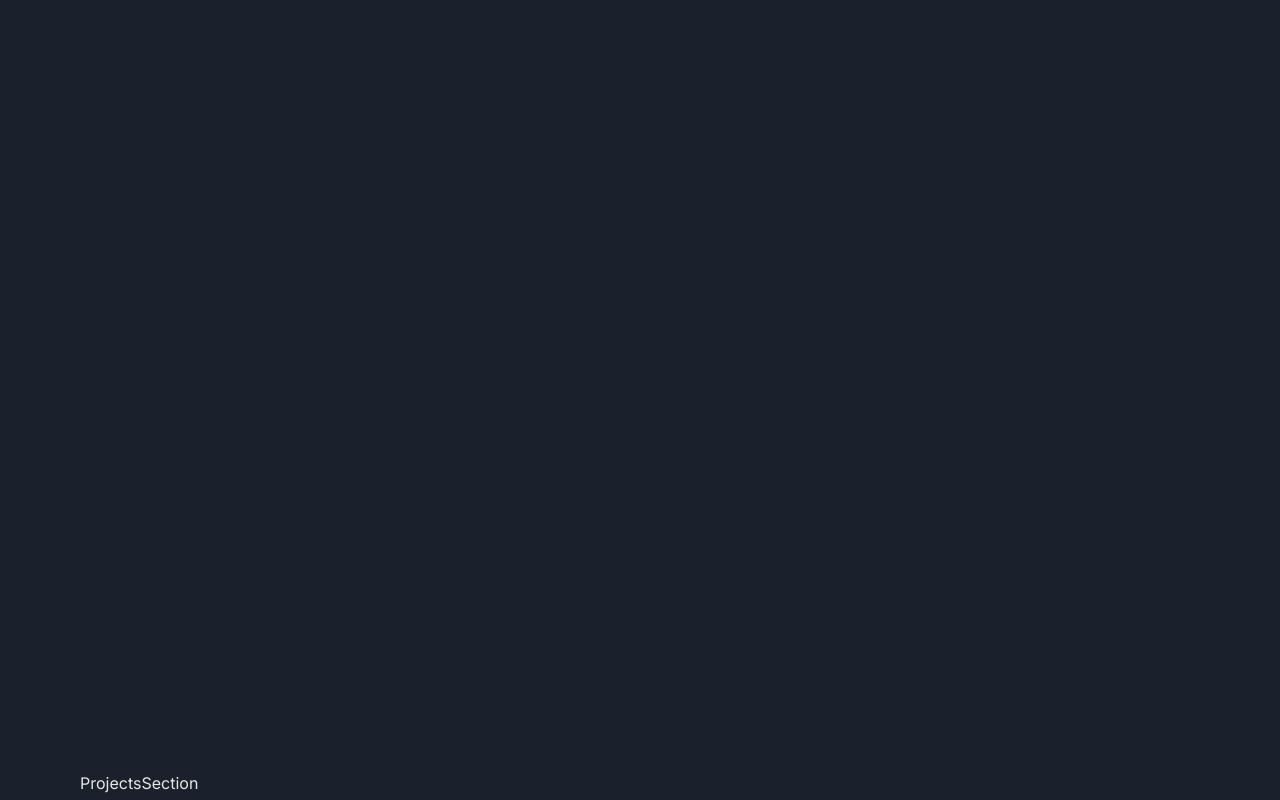
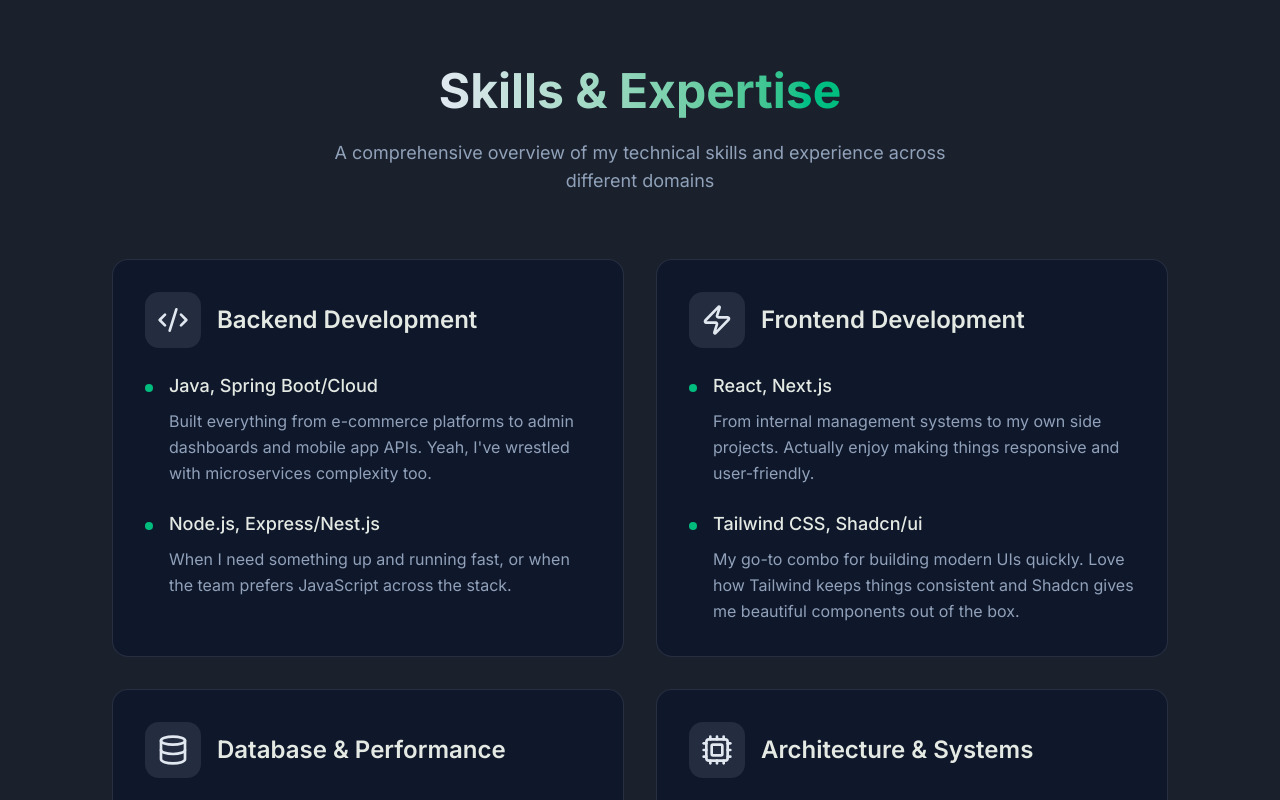
Before and after one commit to hi-carry-lee/my-portfolio-v1, a Next.js app: page / in a window 1280 px wide. Shown: the part 1740-2540 px from the top of the page. Built offline with nearby package versions, Linux system fonts and the light colour scheme.

Commit message:
refactor the projects structure and finish skills section

```diff
--- a/components/skills.tsx
+++ /dev/null
@@ -1,9 +0,0 @@
-const Skills = () => {
-  return (
-    <div id="skills" className="min-h-screen">
-      <h2>Skills</h2>
-    </div>
-  );
-};
-
-export default Skills;
--- a/components/Header.tsx
+++ b/pages/header.tsx
@@ -1,7 +1,7 @@
 "use client";
 import { useState, useEffect } from "react";
-import MobileMenu from "./mobile-menu";
-import WebMenu from "./web-menu";
+import MobileMenu from "../components/mobile-menu";
+import WebMenu from "../components/web-menu";
 
 const Header = () => {
   const [isMobile, setIsMobile] = useState(false);
--- /dev/null
+++ b/pages/skills.tsx
@@ -0,0 +1,178 @@
+"use client";
+import { useEffect, useState } from "react";
+import { Code2, Database, Cpu, Zap } from "lucide-react";
+
+const Skills = () => {
+  const [isVisible, setIsVisible] = useState(false);
+
+  useEffect(() => {
+    const observer = new IntersectionObserver(
+      ([entry]) => {
+        if (entry.isIntersecting) {
+          setIsVisible(true);
+        }
+      },
+      { threshold: 0.1 }
+    );
+
+    const element = document.getElementById("skills");
+    if (element) {
+      observer.observe(element);
+    }
+
+    return () => observer.disconnect();
+  }, []);
+
+  const skillCategories = [
+    {
+      icon: <Code2 className="h-8 w-8" />,
+      title: "Backend Development",
+      skills: [
+        {
+          name: "Java, Spring Boot/Cloud",
+          description:
+            "Built everything from e-commerce platforms to admin dashboards and mobile app APIs. Yeah, I've wrestled with microservices complexity too.",
+        },
+        {
+          name: "Node.js, Express/Nest.js",
+          description:
+            "When I need something up and running fast, or when the team prefers JavaScript across the stack.",
+        },
+      ],
+    },
+    {
+      icon: <Zap className="h-8 w-8" />,
+      title: "Frontend Development",
+      skills: [
+        {
+          name: "React, Next.js",
+          description:
+            "From internal management systems to my own side projects. Actually enjoy making things responsive and user-friendly.",
+        },
+        {
+          name: "Tailwind CSS, Shadcn/ui",
+          description:
+            "My go-to combo for building modern UIs quickly. Love how Tailwind keeps things consistent and Shadcn gives me beautiful components out of the box.",
+        },
+      ],
+    },
+    {
+      icon: <Database className="h-8 w-8" />,
+      title: "Database & Performance",
+      skills: [
+        {
+          name: "MySQL, PostgreSQL, Redis, MongoDB",
+          description:
+            "MySQL is my comfort zone, especially when it comes to optimizing slow queries and database design. Redis for caching, MongoDB when flexibility matters.",
+        },
+      ],
+    },
+    {
+      icon: <Cpu className="h-8 w-8" />,
+      title: "Architecture & Systems",
+      skills: [
+        {
+          name: "System Design, Message Queues",
+          description:
+            "I think about scalability from day one, not as an afterthought when things break.",
+        },
+      ],
+    },
+  ];
+
+  return (
+    <div id="skills" className="min-h-screen py-24">
+      {/* 背景装饰 */}
+      <div className="absolute inset-0 -z-10">
+        <div className="absolute top-40 left-20 w-64 h-64 bg-chart-1/10 rounded-full blur-3xl animate-pulse" />
+        <div className="absolute bottom-40 right-20 w-80 h-80 bg-chart-3/10 rounded-full blur-3xl animate-pulse delay-1000" />
+        <div className="absolute top-1/2 left-1/2 transform -translate-x-1/2 -translate-y-1/2 w-[500px] h-[500px] bg-primary/5 rounded-full blur-3xl animate-pulse delay-500" />
+      </div>
+
+      <div className="container mx-auto px-4 sm:px-6 lg:px-8">
+        {/* 标题部分 */}
+        <div
+          className={`text-center mb-16 transition-all duration-1000 ${
+            isVisible ? "opacity-100 translate-y-0" : "opacity-0 translate-y-10"
+          }`}
+        >
+          <h2 className="text-4xl sm:text-5xl font-bold mb-6">
+            <span className="bg-gradient-to-r from-primary to-chart-2 bg-clip-text text-transparent">
+              Skills & Expertise
+            </span>
+          </h2>
+          <p className="text-lg text-muted-foreground max-w-2xl mx-auto">
+            A comprehensive overview of my technical skills and experience
+            across different domains
+          </p>
+        </div>
+
+        {/* 技能分类网格 */}
+        <div className="grid lg:grid-cols-2 gap-8">
+          {skillCategories.map((category, categoryIndex) => (
+            <div
+              key={category.title}
+              className={`group transition-all duration-1000 hover:scale-105 ${
+                isVisible
+                  ? "opacity-100 translate-y-0"
+                  : "opacity-0 translate-y-10"
+              }`}
+              style={{ animationDelay: `${categoryIndex * 200}ms` }}
+            >
+              <div className="bg-card border border-border rounded-2xl p-8 h-full hover:shadow-2xl hover:shadow-primary/10 transition-all duration-300">
+                {/* 分类标题 */}
+                <div className="flex items-center gap-4 mb-6">
+                  <div className="p-3 bg-primary/10 text-primary rounded-xl group-hover:bg-primary/20 transition-colors duration-300">
+                    {category.icon}
+                  </div>
+                  <h3 className="text-2xl font-semibold text-foreground">
+                    {category.title}
+                  </h3>
+                </div>
+
+                {/* 技能列表 */}
+                <div className="space-y-6">
+                  {category.skills.map((skill, skillIndex) => (
+                    <div
+                      key={skill.name}
+                      className="group/skill"
+                      style={{
+                        animationDelay: `${
+                          categoryIndex * 200 + skillIndex * 100
+                        }ms`,
+                      }}
+                    >
+                      <div className="flex items-start gap-4">
+                        <div className="w-2 h-2 bg-chart-2 rounded-full mt-3 flex-shrink-0 group-hover/skill:bg-primary transition-colors duration-300" />
+                        <div className="flex-1">
+                          <h4 className="text-lg font-medium text-foreground mb-2 group-hover/skill:text-primary transition-colors duration-300">
+                            {skill.name}
+                          </h4>
+                          <p className="text-muted-foreground leading-relaxed">
+                            {skill.description}
+                          </p>
+                        </div>
+                      </div>
+                    </div>
+                  ))}
+                </div>
+              </div>
+            </div>
+          ))}
+        </div>
+
+        {/* 底部装饰 */}
+        <div className="mt-8 text-center">
+          <div className="inline-flex items-center gap-2 px-6 py-3 bg-secondary/20 text-secondary-foreground rounded-full border border-secondary/30">
+            <Code2 className="h-5 w-5" />
+            <span className="text-sm font-medium">
+              Always Learning, Always Growing
+            </span>
+          </div>
+        </div>
+      </div>
+    </div>
+  );
+};
+
+export default Skills;
```
Also changed, not shown: app/page.tsx (+7 -7 lines), pages/about.tsx (renamed from components/about.tsx), pages/contacts.tsx (renamed from components/contacts.tsx), pages/footer.tsx (renamed from components/footer.tsx), pages/hero-image.tsx (renamed from components/hero-image.tsx), pages/hero.tsx (renamed from components/hero.tsx), pages/projects.tsx (renamed from components/projects.tsx).
